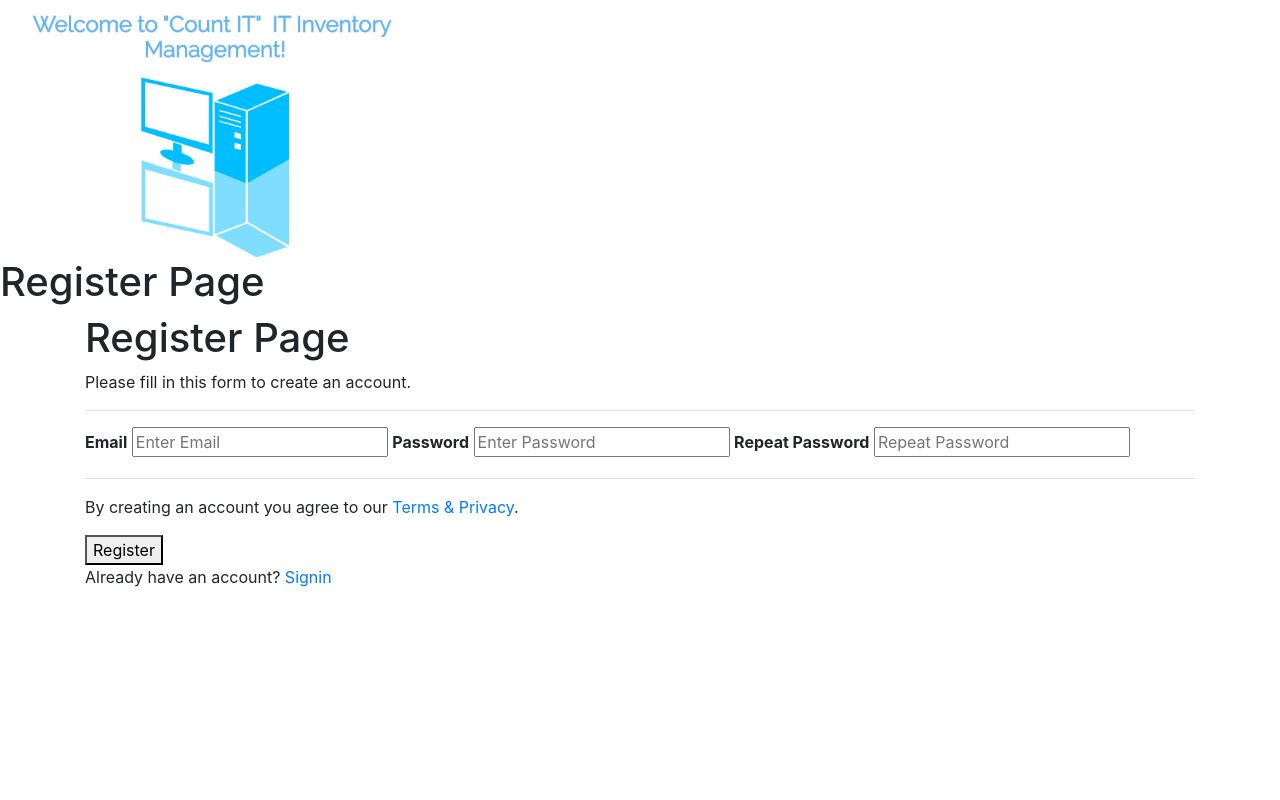
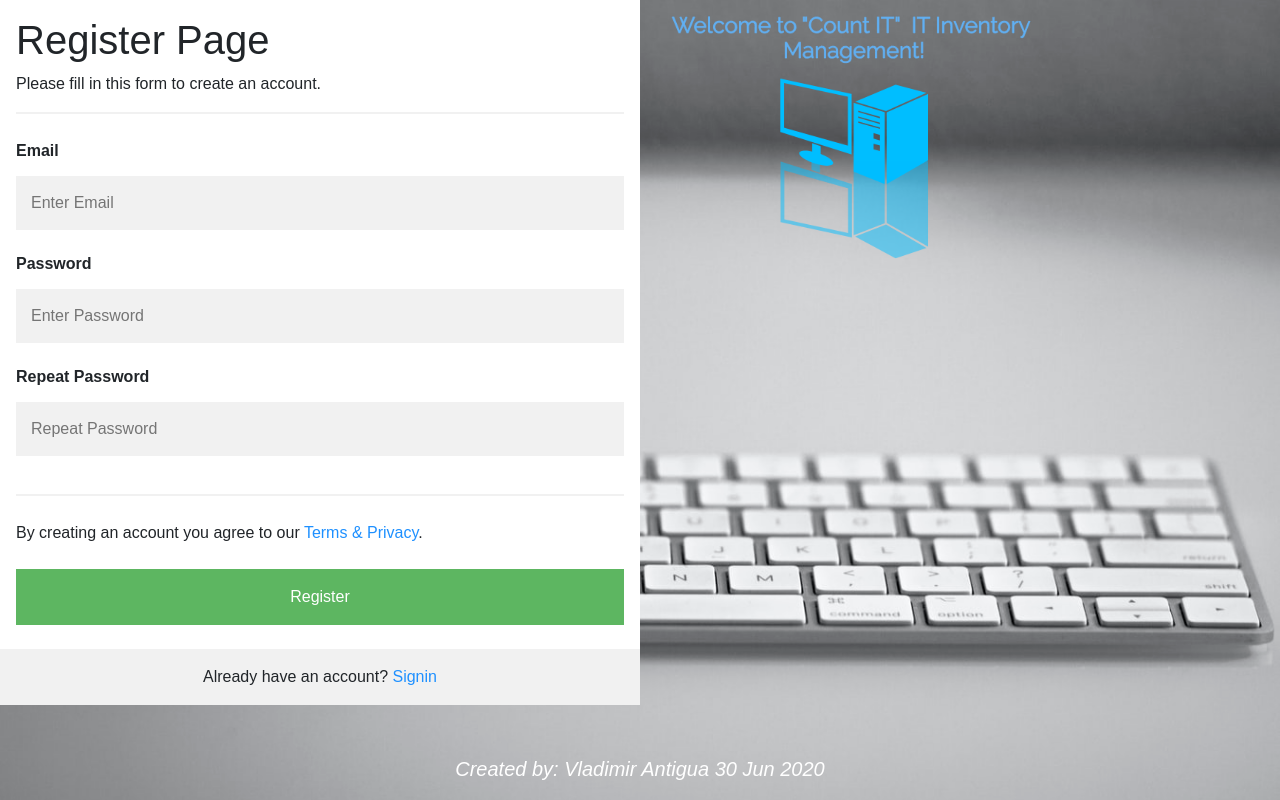
Before and after one commit to vladimirantigua/Capstone, a Django app: page /CountITapp/register/ in a window 1280 px wide. Run offline with Django 3.2, Linux system fonts and the light colour scheme; some libraries are stand-ins or nearby versions.

Commit message:
register login home page Capstone

```diff
--- a/CountIT/CountITapp/static/CountITapp/style.css
+++ b/CountIT/CountITapp/static/CountITapp/style.css
@@ -12,6 +12,18 @@
     position: fixed;
     top: 0;
     left: 0;
+}
+
+#register_logo {
+    background-size: cover;
+    margin: 1px 180px 40px 100px;
+    margin-right: 1px;
+}
+
+#register_logo {
+    position: fixed;
+    top: 0;
+    right: 0;
 }
 
 body {
@@ -44,3 +56,80 @@
     font-size: 20px;
     font-style: italic;
 }
+
+body {
+    font-family: Arial, Helvetica, sans-serif;
+    background-color: black;
+}
+
+* {
+    box-sizing: border-box;
+}
+
+
+/* Add padding to containers */
+
+.container {
+    padding: 16px;
+    background-color: white;
+}
+
+
+/* Full-width input fields */
+
+input[type=text],
+input[type=password] {
+    width: 100%;
+    padding: 15px;
+    margin: 5px 0 22px 0;
+    display: inline-block;
+    border: none;
+    background: #f1f1f1;
+}
+
+input[type=text]:focus,
+input[type=password]:focus {
+    background-color: #ddd;
+    outline: none;
+}
+
+
+/* Overwrite default styles of hr */
+
+hr {
+    border: 1px solid #f1f1f1;
+    margin-bottom: 25px;
+}
+
+
+/* Set a style for the submit button */
+
+.registerbtn {
+    background-color: #4CAF50;
+    color: white;
+    padding: 16px 20px;
+    margin: 8px 0;
+    border: none;
+    cursor: pointer;
+    width: 100%;
+    opacity: 0.9;
+}
+
+.registerbtn:hover {
+    opacity: 1;
+}
+
+
+/* Add a blue text color to links */
+
+a {
+    color: dodgerblue;
+}
+
+
+/* Set a grey background color and center the text of the "sign in" section */
+
+.signin {
+    background-color: #f1f1f1;
+    text-align: center;
+}
--- a/CountIT/CountITapp/templates/CountITapp/index.html
+++ b/CountIT/CountITapp/templates/CountITapp/index.html
@@ -6,7 +6,7 @@
     <meta charset="UTF-8">
     <meta name="viewport" content="width=device-width, initial-scale=1.0">
     <link rel="stylesheet" type="text/css" href="{% static 'CountITapp/style.css' %}">
-
+    <link rel="stylesheet" type="text/css" href="{% static 'CountITapp/style.css' %}">
     <link rel="stylesheet" href="https://stackpath.bootstrapcdn.com/bootstrap/4.5.0/css/bootstrap.min.css" integrity="sha384-9aIt2nRpC12Uk9gS9baDl411NQApFmC26EwAOH8WgZl5MYYxFfc+NcPb1dKGj7Sk" crossorigin="anonymous">
     <title>"Count IT"</title>
     <style>
--- a/CountIT/CountITapp/templates/CountITapp/login.html
+++ b/CountIT/CountITapp/templates/CountITapp/login.html
@@ -6,7 +6,7 @@
     <meta charset="UTF-8">
     <meta name="viewport" content="width=device-width, initial-scale=1.0">
     <link rel="stylesheet" href="https://stackpath.bootstrapcdn.com/bootstrap/4.5.0/css/bootstrap.min.css" integrity="sha384-9aIt2nRpC12Uk9gS9baDl411NQApFmC26EwAOH8WgZl5MYYxFfc+NcPb1dKGj7Sk" crossorigin="anonymous">
-
+    <link rel="stylesheet" type="text/css" href="{% static 'CountITapp/style.css' %}">
     <title>Login Page</title>
 </head>
 
@@ -26,6 +26,10 @@
         <button type="submit">login</button>
     </form>
     <div>Don't have an account? <a href="{% url 'CountITapp:register_page' %}">Register</a></div>
+    <div id="footer">
+        <p>Created by: Vladimir Antigua 30 Jun 2020</p>
+    </div>
+
 </body>
 
 </html>
--- a/CountIT/CountITapp/templates/CountITapp/register.html
+++ b/CountIT/CountITapp/templates/CountITapp/register.html
@@ -6,7 +6,7 @@
     <meta charset="UTF-8">
     <meta name="viewport" content="width=device-width, initial-scale=1.0">
     <link rel="stylesheet" href="https://stackpath.bootstrapcdn.com/bootstrap/4.5.0/css/bootstrap.min.css" integrity="sha384-9aIt2nRpC12Uk9gS9baDl411NQApFmC26EwAOH8WgZl5MYYxFfc+NcPb1dKGj7Sk" crossorigin="anonymous">
-
+    <link rel="stylesheet" type="text/css" href="{% static 'CountITapp/style.css' %}">
     <title>Register Page</title>
     <style>
 
@@ -14,10 +14,10 @@
 </head>
 
 <body>
-    <div id="logo" class="col-sm-6 banner-image">
+    <div id="register_logo" class="col-sm-6 banner-image">
         <img src="{% static 'CountITapp/images/Logo_CountITapp.png' %}" class="img-responsive">
     </div>
-    <h1>Register Page</h1>
+    <!-- <h1>Register Page</h1> -->
     {% if message %}
     <div class="message">{{message}}</div>
     {% endif %}
@@ -47,7 +47,12 @@
             <div>Already have an account? <a href="{% url 'CountITapp:login_page' %}">Signin</a></div>
         </div>
     </form>
-
+    <div id="footer">
+        <p>Created by: Vladimir Antigua 30 Jun 2020</p>
+    </div>
 </body>
 
 </html>
+
+<!-- w3 shool form
+https://www.w3schools.com/howto/howto_css_register_form.asp -->
```
Also changed, not shown: CountIT/CountITapp/templates/CountITapp/home.html (+7 -2 lines).
